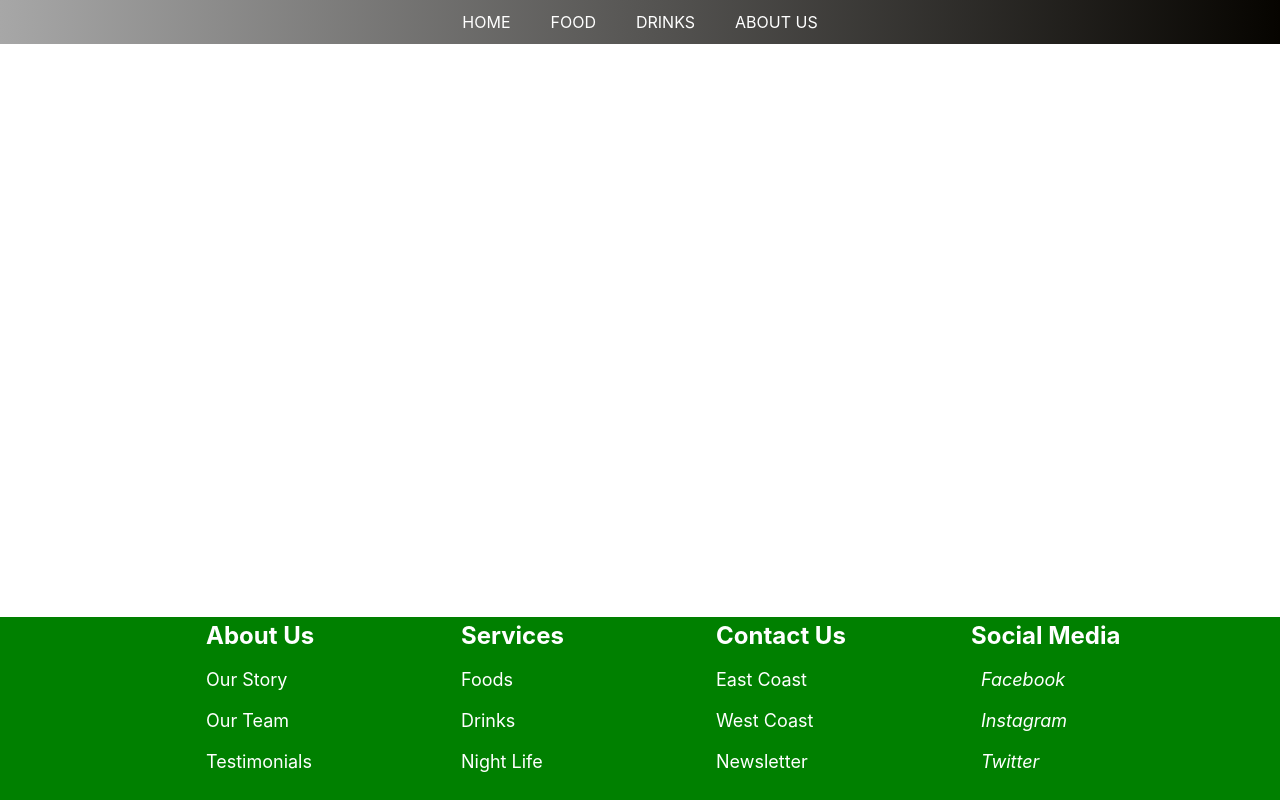
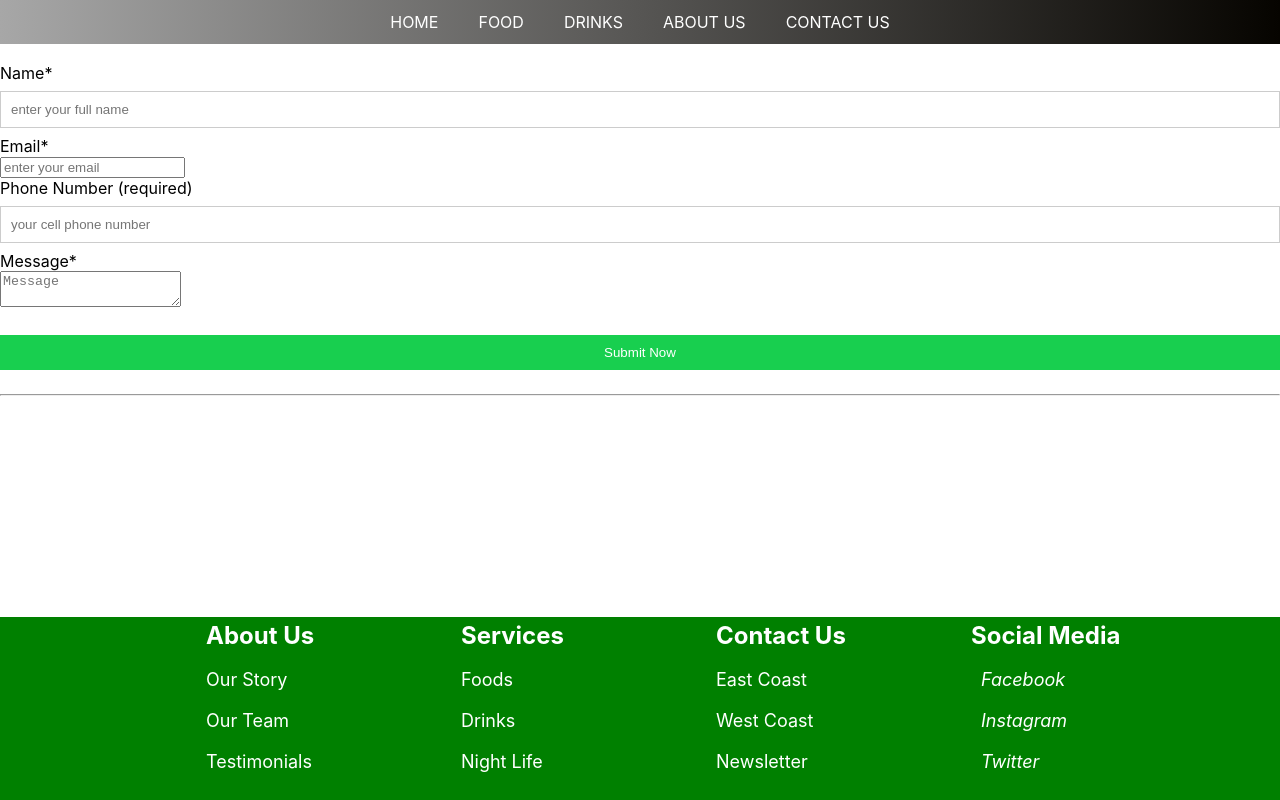
Before and after one commit to nlafosse/Hip_yelp_front, a React (Create React App) app: page /Contact in a window 1280 px wide. Built offline with nearby package versions, Linux system fonts and the light colour scheme.

Commit message:
contact us

```diff
--- a/src/App.css
+++ b/src/App.css
@@ -92,7 +92,7 @@
 input[type=text], input[type=submit] {
   width: 100%;
   padding: 10px;
-  margin: 6px 0;
+  margin: 8px 0;
   display: inline-block;
   border: 1px solid #ccc;
   box-sizing: border-box;
@@ -102,7 +102,7 @@ input[type=checkbox] {
 }
 
 input[type=submit] {
-  background-color: #da3876;
+  background-color: #18cf4f;
   color: white;
   border: none;
 }
@@ -110,3 +110,9 @@ input[type=submit] {
 input[type=submit]:hover {
   opacity: 0.6;
 }
+.Tyler {
+  height: 222px;
+  padding-top: 0em;
+  padding-bottom: 0em;
+  padding: 0em;
+}
--- a/src/App.js
+++ b/src/App.js
@@ -14,6 +14,8 @@ import About from './Components/About/About';
 import Team from './Components/Team/Team';
 import Story from './Components/Story/Story';
 import Newsletter from './Components/Newsletter/Newsletter';
+import Testimonials from './Components/Testimonials/Testimonials';
+import Contact from './Components/Contact/Contact'
 
 
 // Save the Component, key and path in an array of objects for each Route
@@ -73,6 +75,8 @@ export default function App () {
           <Route exact path="/About" render={()=> <About />} />
           <Route exact path="/Team" render={()=> <Team />} />
           <Route exact path="/Story" render={()=> <Story />} />
+          <Route exact path="/Contact" render={()=> <Contact />} />
+          <Route exact path="/Testimonials" render={()=> <Testimonials />} />
           <Route exact path="/Newsletter" render={()=> <Newsletter />} />
           <Route exact path="/Foods" render={()=> <Foods apiData={apiData} getApiData={getApiData}/> } />
           <Route
--- a/src/Components/About/About.js
+++ b/src/Components/About/About.js
@@ -4,7 +4,9 @@ import {Link} from 'react-router-dom';
 function About() {
     return (
       <div className="About">
-        <h1>Hello from the other sidee</h1>
+        <h3>Hello from the other side</h3>
+        <p>we from GA SEIR created this page for project 3</p>
+        <img src="https://generalassemb.ly/sites/default/files/2019-05/SEI_LearningPaths1_default.jpg"></img>
       </div>
     );
   }
--- /dev/null
+++ b/src/Components/Contact/Contact.js
@@ -0,0 +1,156 @@
+import React from 'react';
+import ReactDOM from 'react-dom';
+
+class ContactForm extends React.Component {
+
+    constructor(props) {
+      super(props);
+      this.state = {
+        name: '',
+        nameError: false,
+        contact: '',
+        email: '',
+        emailError: false,
+        emailError2: false,
+        message: '',
+        messageError: false,
+        formValid: false
+      };
+
+      this.handleChange = this.handleChange.bind(this);
+      this.handleSubmit = this.handleSubmit.bind(this);
+      this.handleBlur   = this.handleBlur.bind(this);
+    }
+
+    isValidEmail(email) {
+      return /^[a-zA-Z0-9]+@[a-zA-Z0-9]+\.[A-Za-z]+$/.test(email);
+    }
+
+    // isValidcontact(contactno) {
+    //   return /^[6-9]\d{9}$/.test(contactno);
+    // }
+
+    handleBlur(e) {
+
+      const name = e.target.name;
+      const value = e.target.value;
+
+      this.setState({ [name]: value  });
+
+      if (value.length <= 0 && (name == 'name')) {
+        this.setState({ nameError: true });
+      } else {
+        this.setState({ nameError: false });
+      }
+
+      if (value.length <= 0 && (name == 'email')) {
+        this.setState({ emailError: true });
+        this.setState({ emailError2: false });
+      } else {
+        this.setState({ emailError: false });
+        if(this.isValidEmail(value)) {
+          this.setState({ emailError2: false });
+        } else {
+          this.setState({ emailError2: true });
+        }
+      }
+
+    }
+
+    handleChange(e) {
+      this.setState({ [e.target.name]: e.target.value  });
+    }
+
+    handleSubmit(e) {
+      const { name, email, message, nameError, emailError, emailError2, messageError } = this.state;
+
+      this.setState({ nameError: name ? false : true });
+      this.setState({ messageError: message ? false : true });
+      this.setState({ emailError: email ? false : true });
+      if (email && !emailError) { this.setState({ emailError2: this.isValidEmail(email) ? false : true }); }
+
+
+      if (name && email && message && !nameError && !emailError && !emailError2 && !messageError) {
+        this.setState({ formValid: true });
+      } else {
+        this.setState({ formValid: false });
+      }
+
+      e.preventDefault();
+    }
+
+    render() {
+
+      const { name, email, message, nameError, emailError, emailError2, messageError, formValid } = this.state;
+
+      if(!formValid) {
+
+      return (
+  <>
+  <div className="card shadow-sm border-0 px-3 rounded-2 mb-3 py-4 mx-auto mt-5 bg-light">
+    <div className="card-header bg-transparent border-0 text-center text-uppercase"><h3>{this.props.title}</h3></div>
+    <div className="card-body">
+      <form action="/" onSubmit={(e) => this.handleSubmit(e)} encType="multipart/form-data" autoComplete="off">
+        <div className="form-group">
+          <label className="mb-0">Name<span className="text-danger">*</span></label>
+          <input name="name" type="text" className="form-control" placeholder="enter your full name" value={this.state.name} onChange={this.handleChange} onBlur={this.handleBlur} />
+          { nameError
+            ? <div className="alert alert-danger mt-2">Name is a required.</div>
+            : ''
+          }
+        </div>
+        <div className="form-group">
+          <label className="mb-0">Email<span className="text-danger">*</span></label>
+          <br />
+          <input name="email" type="email" className="form-control" placeholder="enter your email" value={this.state.email} onChange={this.handleChange} onBlur={this.handleBlur} />
+          { emailError
+            ? <div className="alert alert-danger mt-2">Email is a required.</div>
+            : ''
+          }
+          { emailError2
+            ? <div className="alert alert-danger mt-2">Email invalid.</div>
+            : ''
+          }
+        </div>
+        <div className="form-group">
+          <label className="mb-0">Phone Number (required)</label>
+          <input name="contact" type="text" className="form-control" placeholder="your cell phone number" onChange={this.handleChange} value={this.state.contact}  />
+        </div>
+        <div className="form-group">
+          <label className="mb-0">Message<span className="text-danger">*</span></label>
+          <br />
+          <textarea name="message" type="text" className="form-control" placeholder="Message" value={this.state.message} onChange={this.handleChange} onBlur={this.handleBlur} />
+          { messageError
+            ? <div className="alert alert-danger mt-2">Message is a required.</div>
+            : ''
+          }
+        </div>
+          <p className="text-center mb-0"><input type="submit" className="btn btn-primary btn-lg w-100 text-uppercase" value="Submit Now" /></p>
+      </form>
+
+    </div>
+  </div>
+        <hr />
+      </>
+      );
+        } else {
+         return (
+           <div className="thankyou_details">
+             <div className="alert alert-success mt-3">Thank for your information. We will contact you as soon as possible.</div>
+              <ul className="list-group">
+                <li className="list-group-item">Name: {this.state.name}</li>
+                <li className="list-group-item">Email: {this.state.email}</li>
+                <li className="list-group-item">contact: {this.state.contact}</li>
+                <li className="list-group-item">Message: {this.state.message}</li>
+              </ul>
+           </div>
+          )
+        }
+    }
+  }
+
+  ReactDOM.render(
+    <ContactForm title="Contact Form" />,
+    document.getElementById('root')
+  );
+export default ContactForm;
--- a/src/Components/FoodDetail/FoodDetail.js
+++ b/src/Components/FoodDetail/FoodDetail.js
@@ -1,5 +1,5 @@
 import React from "react";
-import { Link } from 'react-router-dom'
+import { Link } from 'react-router-dom';
 
 
 export default function FoodDetail ({routerProps, hotspot}) {
--- a/src/Components/Footer/Footer.js
+++ b/src/Components/Footer/Footer.js
@@ -44,7 +44,7 @@ return (
 			<Heading>About Us</Heading>
 			<FooterLink href="/Storyç">Our Story</FooterLink>
 			<FooterLink href="/Team">Our Team</FooterLink>
-			<FooterLink href="#">Testimonials</FooterLink>
+			<FooterLink href="/Testimonials">Testimonials</FooterLink>
 		</Column>
 		<Column>
 			<Heading>Services</Heading>
--- a/src/Components/Navbar/Navbar.js
+++ b/src/Components/Navbar/Navbar.js
@@ -9,6 +9,7 @@ const Navbar = () => {
                 <Link className={navStyles.navItem} to="/Foods"> Food </Link>
                 <Link className={navStyles.navItem} to="/Drinks"> Drinks </Link>
                 <Link className={navStyles.navItem} to="/About" exact > About Us </Link>
+                <Link className={navStyles.navItem} to="/Contact" exact > Contact Us</Link>
             </nav>
         </header>
     )
--- a/src/Components/Newsletter/Newsletter.js
+++ b/src/Components/Newsletter/Newsletter.js
@@ -12,12 +12,14 @@ function Newsletter() {
     <br />
     <div>
     <label>
-        <input type="checkbox" checked="checked" checked="unckecked" name="subscribe" />Daily Newsletter
+        <input type="checkbox" checked="checked" name="subscribe" />Daily Newsletter
     </label>
     <input type="submit" value="Subscribe" />
     </div>
     </div>
+
     );
   }
 
+
   export default Newsletter;
--- a/src/Components/Team/Team.js
+++ b/src/Components/Team/Team.js
@@ -1,7 +1,9 @@
 function Team() {
     return (
       <div className="Team">
-        <h1>Hello Team</h1>
+        <h3>Our Team Members: </h3>
+        <h5>Tyler C.</h5>
+        <img className="Tyler" src="https://ca.slack-edge.com/T0351JZQ0-U01P0BFM7Q9-abf7b43a0754-312"></img>
       </div>
     );
   }
--- /dev/null
+++ b/src/Components/Testimonials/Testimonials.js
@@ -0,0 +1,20 @@
+import { Container, Row } from "react-bootstrap";
+
+function Testimonials() {
+    return (
+    <Container>
+        <Row>
+      <div className="Testimonials">
+        <h3>What other people have to say about this page</h3>
+        <img src="https://img.cdn4dd.com/cdn-cgi/image/fit=contain,width=300,format=auto,quality=50/https://cdn.doordash.com/media/store%2Fheader%2F163448.jpg"></img>
+        <p>Browsing this page, I discover the best food on the town. Love it!!</p>
+        <p>Carmenta's is my new favorite</p>
+                            <p>                        -Ricardo</p>
+      </div>
+      </Row>
+      </Container>
+
+    );
+  }
+
+  export default Testimonials;
```
Also changed, not shown: package 2.json (added, +42 -0 lines).
